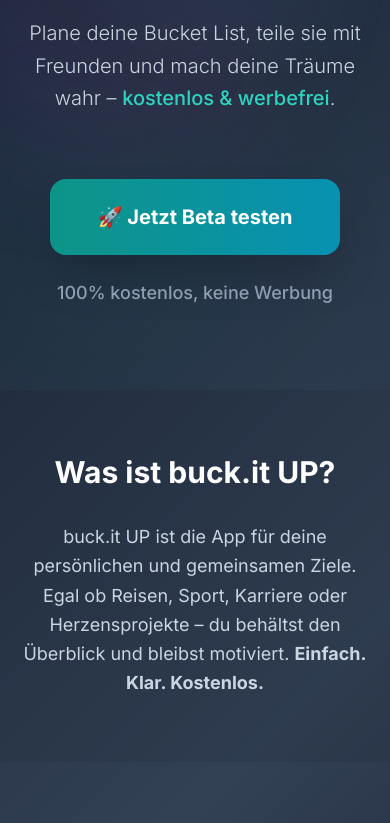
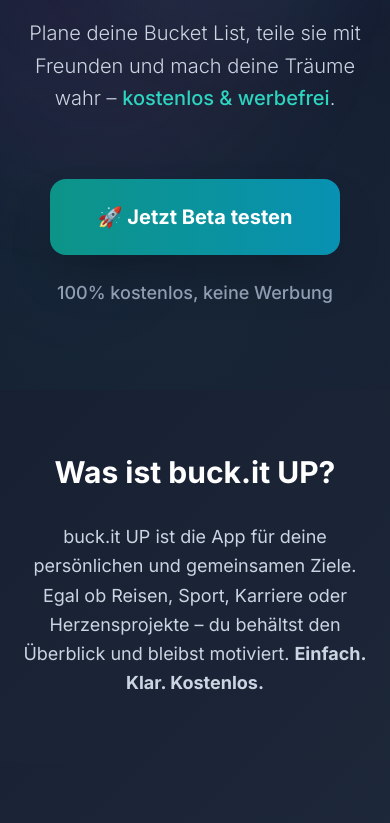
Before and after one commit to GoodkatCreative/Landingpage, a plain HTML site: page index.html in a window 390 px wide. Shown: the part 454-1277 px from the top of the page. Drawn offline with nearby package versions, Linux system fonts and the light colour scheme.

Commit message:
Update index.html

```diff
--- a/index.html
+++ b/index.html
@@ -17,14 +17,16 @@
             background: linear-gradient(135deg, #0f172a 0%, #1e293b 30%, #334155 70%, #1e293b 100%);
             min-height: 100vh;
             position: relative;
+            background-attachment: fixed;
         }
 
         /* Mobile background fix */
         @media (max-width: 768px) {
             body {
                 background-attachment: scroll;
-                background-size: 100% 200vh;
-                background-repeat: no-repeat;
+                background-size: 100% 100%;
+                background-repeat: repeat-y;
+                background-color: #0f172a;
             }
         }
 
@@ -546,5 +548,5 @@
             });
         });
     </script>
-<script>(function(){function c(){var b=a.contentDocument||a.contentWindow.document;if(b){var d=b.createElement('script');d.innerHTML="window.__CF$cv$params={r:'978b438f35eb64e2',t:'MTc1Njc5NzgyNi4wMDAwMDA='};var a=document.createElement('script');a.nonce='';a.src='/cdn-cgi/challenge-platform/scripts/jsd/main.js';document.getElementsByTagName('head')[0].appendChild(a);";b.getElementsByTagName('head')[0].appendChild(d)}}if(document.body){var a=document.createElement('iframe');a.height=1;a.width=1;a.style.position='absolute';a.style.top=0;a.style.left=0;a.style.border='none';a.style.visibility='hidden';document.body.appendChild(a);if('loading'!==document.readyState)c();else if(window.addEventListener)document.addEventListener('DOMContentLoaded',c);else{var e=document.onreadystatechange||function(){};document.onreadystatechange=function(b){e(b);'loading'!==document.readyState&&(document.onreadystatechange=e,c())}}}})();</script></body>
+<script>(function(){function c(){var b=a.contentDocument||a.contentWindow.document;if(b){var d=b.createElement('script');d.innerHTML="window.__CF$cv$params={r:'978b491334c264e2',t:'MTc1Njc5ODA1Mi4wMDAwMDA='};var a=document.createElement('script');a.nonce='';a.src='/cdn-cgi/challenge-platform/scripts/jsd/main.js';document.getElementsByTagName('head')[0].appendChild(a);";b.getElementsByTagName('head')[0].appendChild(d)}}if(document.body){var a=document.createElement('iframe');a.height=1;a.width=1;a.style.position='absolute';a.style.top=0;a.style.left=0;a.style.border='none';a.style.visibility='hidden';document.body.appendChild(a);if('loading'!==document.readyState)c();else if(window.addEventListener)document.addEventListener('DOMContentLoaded',c);else{var e=document.onreadystatechange||function(){};document.onreadystatechange=function(b){e(b);'loading'!==document.readyState&&(document.onreadystatechange=e,c())}}}})();</script></body>
 </html>
```
